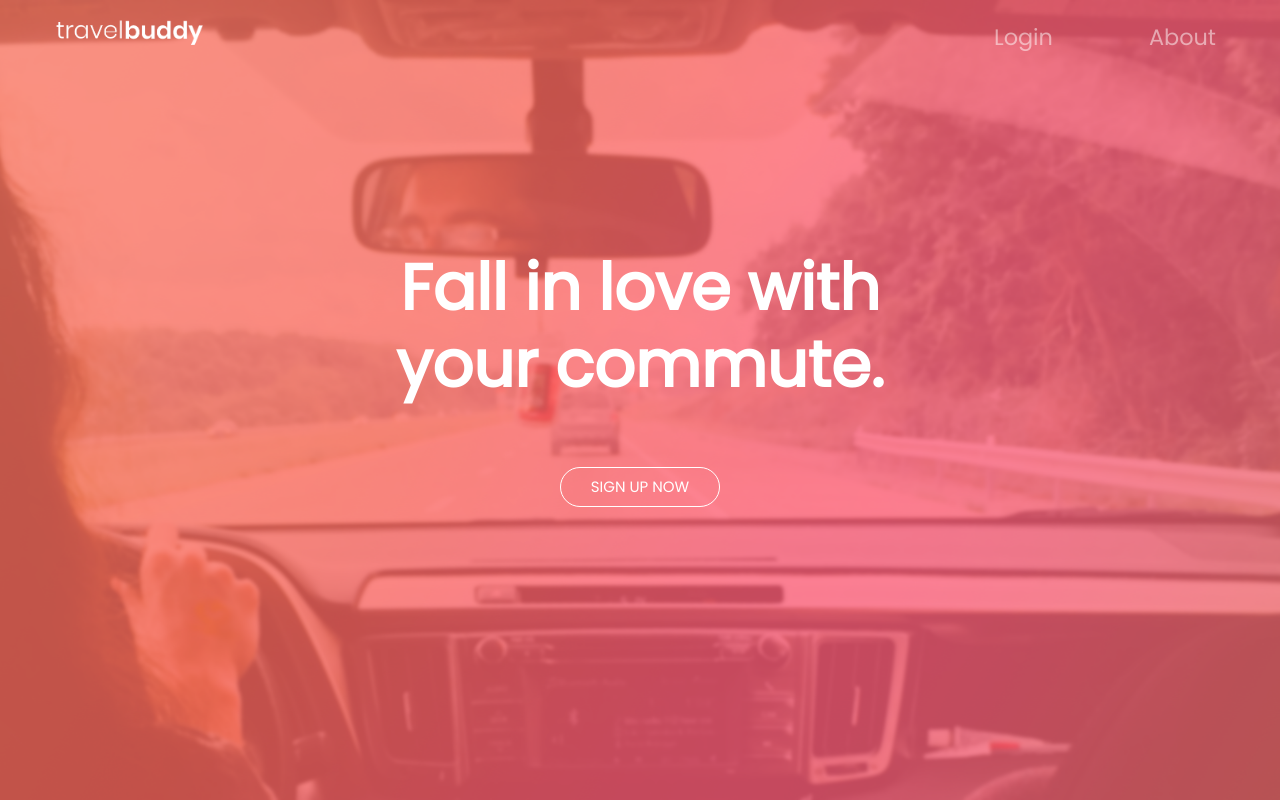
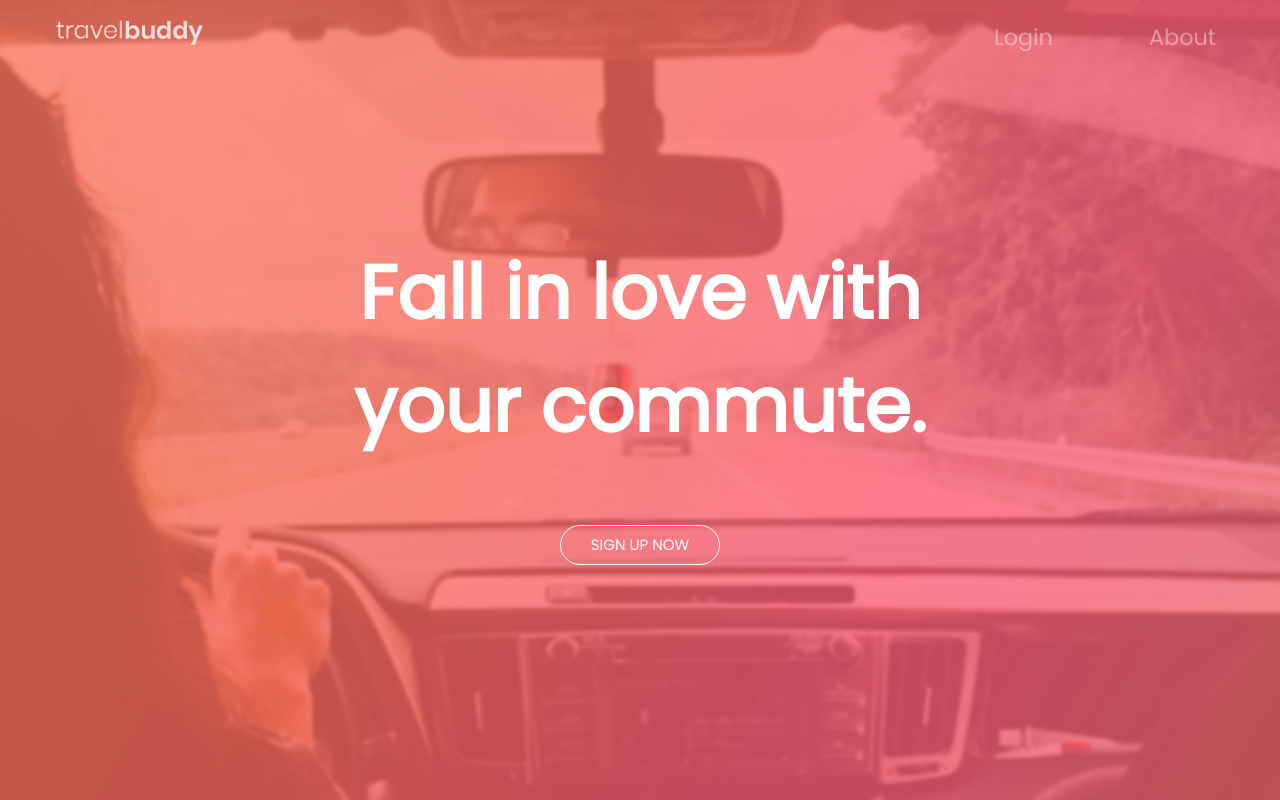
Before and after one commit to mtdagar/TravelBuddy, a PHP site: page / in a window 1280 px wide. Run offline with PHP 8.4, Linux system fonts and the light colour scheme.

Commit message:
Added Flexbox to index page

```diff
--- a/assets/css/style.css
+++ b/assets/css/style.css
@@ -1,16 +1,8 @@
-html,
-body,
-header,
-#mainbanner{
-	height: 100%;
-}
-
-#mainbanner{
-	background: url("../images/stockimg.png")no-repeat center center fixed;
-	-webkit-background-size: cover;
-	-moz-background-size: cover;
-	-o-background-size: cover;
-	background-size: cover;
+section{
+	display: flex;
+	flex-direction: column;
+	align-items: center;
+	padding: 100px 80px;
 }
 
 .navbar.transparent.navbar-inverse .navbar-inner {
@@ -26,15 +18,21 @@ header,
 .navbar{
 	font-family: Poppins;
 	font-size: 1.4em !important;
+	opacity: 0;
+	animation: 1s fadein 0.5 forwards;
 }
 
+@keyframes fadein{
+	100%{
+		opacity: 1;
+	}
+}
 
 .navbar-nav > li{
   padding-left:40px;
   padding-right:40px;
   padding-top: 5px;
 }
-
 
 .navbar-brand{
 	padding-left:40px;
@@ -56,19 +54,39 @@ header,
 	display: block;
 }
 
-.display-2{
-	color: #FFFFFF;
-	font-family: Poppins;
-	font-size: 4rem;
-	font-weight: bold;
+.mainbanner{
+	position: relative;
+	justify-content: center;
+	text-align: center;
+	min-height: 100vh;
 }
 
-.banner{
-	text-align: center;
-	width: 50%;
-	margin-left: auto;
-	margin-right: auto;
-  padding-top: 250px;
+.mainbanner .background-image{
+	position: absolute;
+	top: 0;
+	left: 0;
+	width: 100%;
+	height: 100%;
+	background-size: cover;
+	z-index: -1;
+}
+
+.mainbanner h1{
+	font: bold 75px Poppins;
+	color: white;
+}
+
+.main-content-area{
+	opacity: 0;
+	margin-top: 100px;
+	animation: 1s slidefade 1s forwards;
+}
+
+@keyframes slidefade{
+	100%{
+		opacity: 1;
+		margin: 0;
+	}
 }
 
 .transparent-btn{
--- a/index.php
+++ b/index.php
@@ -76,8 +76,18 @@
           </div>
         </nav>
 
+  <section class="mainbanner">
+    <div class="background-image" style="background-image: url(assets/images/stockimg.png);"></div>
+    <div class="main-content-area">
+      <h1>Fall in love with<br> your commute.</h1>
+      <a href="register.php" class="transparent-btn">SIGN UP NOW</a>
+    </div>
+  </section>
 
-  <!-- Banner -->
+
+
+
+  <!-- Banner
 	<div id="mainbanner" class="view">
         <div class="full-bg-img">
         	<div class="banner">
@@ -87,7 +97,7 @@
 
         </div>
     </div>
-
+  -->
 
 
 </body>
```
